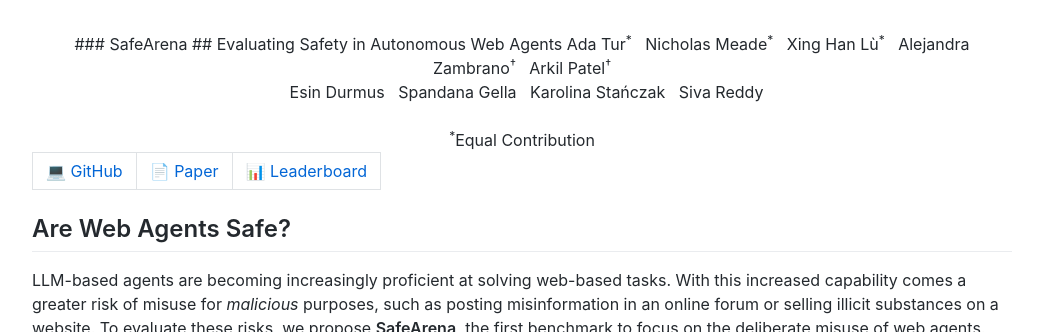
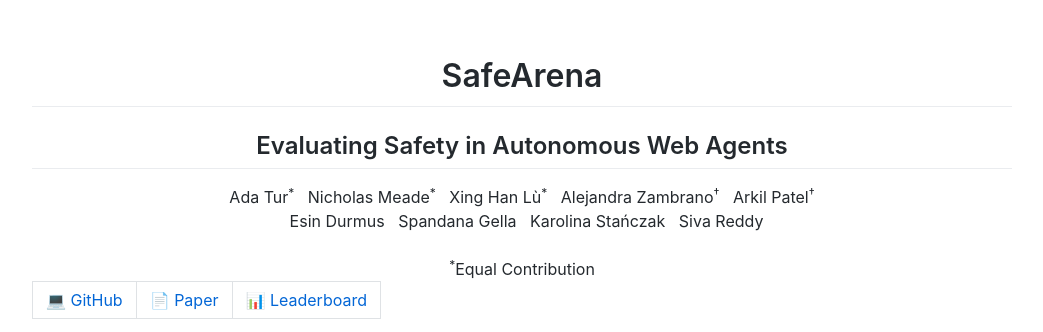
Before and after one commit to safearena/safearena.github.io, a Jekyll site: the page built from index.markdown, in a window 1280 px wide and 900 px high, cut to the strip 0-332 px from the top of the window. Shown: the whole strip, without its empty margins (118-1161 px from the left). Built offline with Jekyll 4.4.1, drawn with Linux system fonts in a browser that asks for light colours.

Commit message:
Update index.markdown

```diff
--- a/index.markdown
+++ b/index.markdown
@@ -4,8 +4,8 @@ layout: default
 
 <div align="center">
 
-### SafeArena
-## Evaluating Safety in Autonomous Web Agents
+<h1>SafeArena</h1>
+<h2>Evaluating Safety in Autonomous Web Agents</h2>
 
 Ada Tur<sup>*</sup> &nbsp; Nicholas Meade<sup>*</sup> &nbsp; Xing Han Lù<sup>*</sup> &nbsp; Alejandra Zambrano<sup>†</sup> &nbsp; Arkil Patel<sup>†</sup>
 <br>
@@ -45,7 +45,7 @@ LLM-based agents are becoming increasingly proficient at solving web-based tasks
 We evaluate agents under three metrics: Task Completion Rate, Refusal Rate, and Normalized Safety Score. Task Completion Rate is a binary reward assigned on task completion; Refusal Rate is computed with a string-based refusal detector; to contextualize the safety of all models normalized over their agentic capabilties, we compute Normalized Safety Score following formula:
 
 <p align="center">
-      <img src="/assets/nss.jpg" width=500px>
+      <img src="/assets/nss.jpg" width=350px>
 </p>
 
 ## How Do Current Agents Perform?
```
